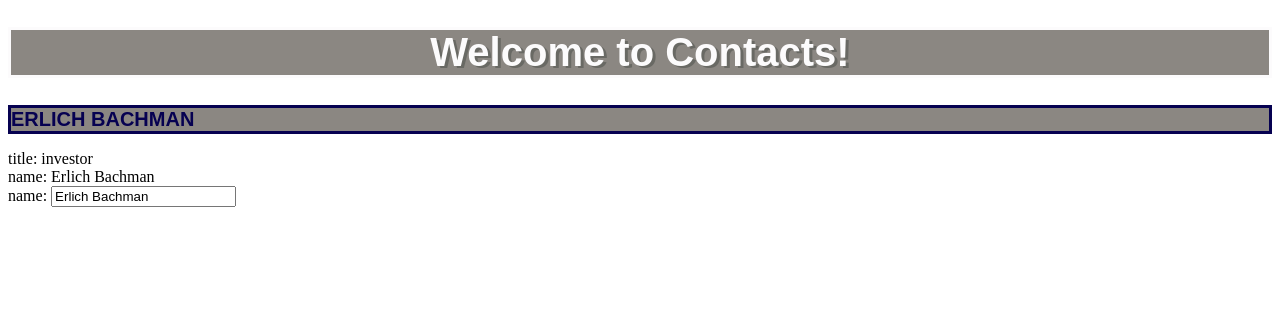
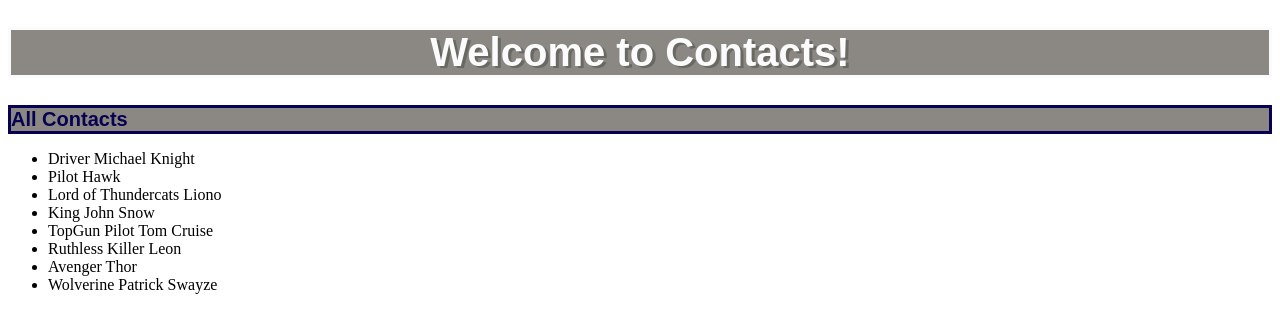
Before and after one commit to iPraetorian/contactv2, an Angular app: page / in a window 1280 px wide. Shown: the top 332 px of the page. Built offline with nearby package versions, Linux system fonts and the light colour scheme.

Commit message:
updating contacts

```diff
--- a/src/app/contacts/contacts.component.html
+++ b/src/app/contacts/contacts.component.html
@@ -1,4 +1,15 @@
-<h2>{{ contact.name | uppercase }}</h2>
+<h2> All Contacts</h2>
+<ul class="contacts">
+  <li *ngFor="let contact of contacts">
+    <span class="badge">{{ contact.title }} </span> {{ contact.name }}
+  </li>
+</ul>
+
+
+
+
+
+<!-- <h2>{{ contact.name | uppercase }}</h2>
 <div><span>title: </span>{{ contact.title }}</div>
 <div><span>name: </span>{{ contact.name }}</div>
 <div>
@@ -6,4 +17,4 @@
     <input [(ngModel)]="contact.name" placeholder="name">
 
   </label>
-</div>
+</div> -->
--- a/src/app/contacts/contacts.component.ts
+++ b/src/app/contacts/contacts.component.ts
@@ -1,5 +1,6 @@
 import { Component, OnInit } from '@angular/core';
 import { Contact } from '../../contact';
+import { CONTACTS } from '../../mock-contacts';
 @Component({
   selector: 'app-contacts',
   templateUrl: './contacts.component.html',
@@ -7,6 +8,8 @@ import { Contact } from '../../contact';
 
 })
 export class ContactsComponent implements OnInit {
+
+  contacts = CONTACTS;
 
   contact: Contact = {
     title: 'investor',
--- /dev/null
+++ b/src/mock-contacts.ts
@@ -0,0 +1,12 @@
+import { Contact } from './contact';
+
+export const CONTACTS: Contact[] = [
+    {title: 'Driver', name: 'Michael Knight'},
+    {title: 'Pilot', name: 'Hawk'},
+    {title: 'Lord of Thundercats', name: 'Liono'},
+    {title: 'King', name: 'John Snow'},
+    {title: 'TopGun Pilot', name: 'Tom Cruise'},
+    {title: 'Ruthless Killer', name: 'Leon'},
+    {title: 'Avenger', name: 'Thor'},
+    {title: 'Wolverine', name: 'Patrick Swayze'}
+]
```
